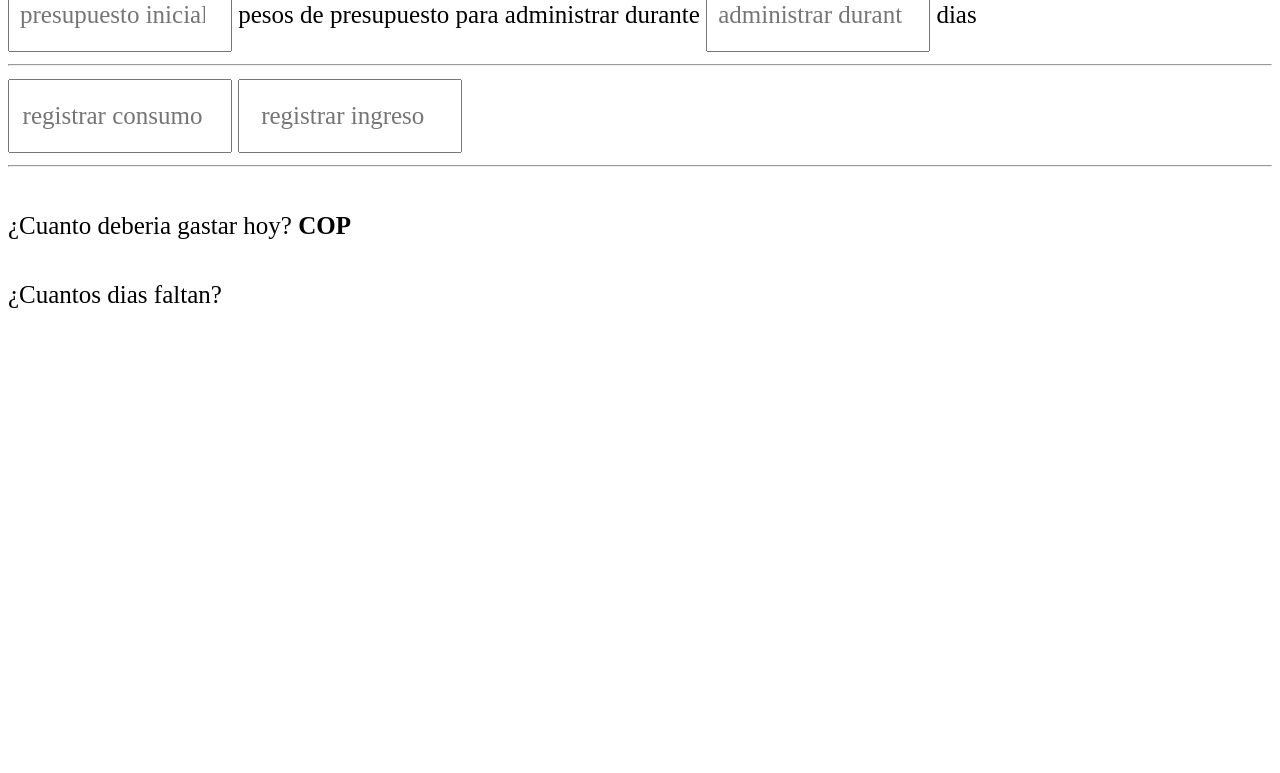
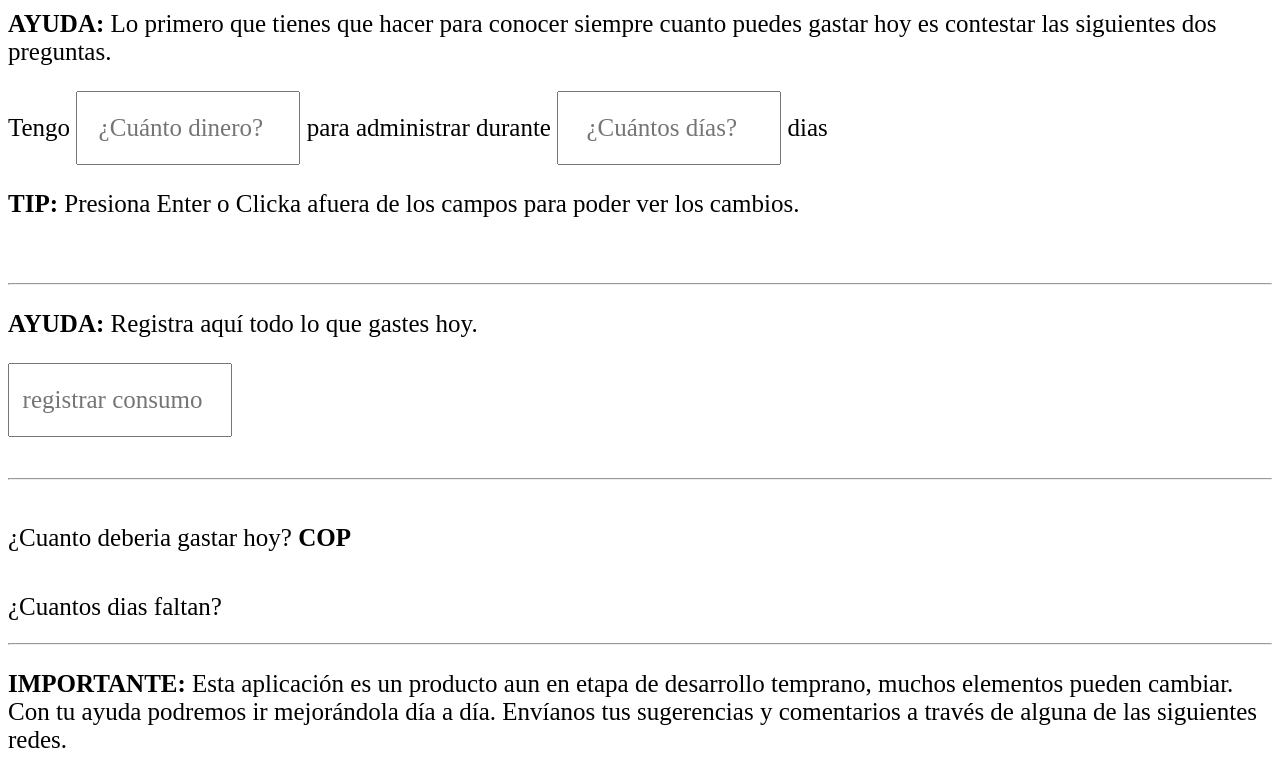
Before and after one commit to romualdo97/presupuesto-diario, a plain HTML site: page index.html in a window 1280 px wide. Shown: the part 84-857 px from the top of the page. Before the commit the page ends 800 px from the top, so only its background shows below. Drawn offline with Linux system fonts and the light colour scheme.

Commit message:
Optimizada la interfaz de usuario
Se intento hacer mas facil la interfaz de usuario, se agregaron ayudas de uso para la app

```diff
--- a/index.html
+++ b/index.html
@@ -7,20 +7,32 @@
 	</head>
 	<body>
 
-		<h1>Contable app by Romualdo</h1>
+		<h1><span  style="font-size: 34pt">¿Cuánto puedes gastar hoy?</span> By <a href="http://www.gamebite10.com/" target="_blank">Gamebite10</a></h1>
 		<div>
-			<input id="fondos" class="bigInput" type="number" placeholder="presupuesto inicial" onchange="setfondos(this.value);">
-			 pesos de presupuesto para administrar durante
-			<input id="numDias" class="bigInput" type="number" placeholder="administrar durante..." onchange="setNumeroDiasPorAdministrar(this.value);">
+			<p>
+				<b>AYUDA:</b> Lo primero que tienes que hacer para conocer siempre cuanto puedes gastar hoy es contestar las siguientes dos preguntas.
+			</p>
+			Tengo
+			<input id="fondos" class="bigInput" type="number" placeholder="¿Cuánto dinero?" onchange="setfondos(this.value);">
+
+			 para administrar durante
+			<input id="numDias" class="bigInput" type="number" placeholder="¿Cuántos días?" onchange="setNumeroDiasPorAdministrar(this.value);">
 			 dias
+
+			<p>
+				<b>TIP:</b> Presiona Enter o Clicka afuera de los campos para poder ver los cambios.
+			</p><br>
 		</div>
 		<hr>
 		<div>
+			<p>
+				<b>AYUDA:</b> Registra aquí todo lo que gastes hoy.
+			</p>
 			<input class="bigInput" type="number" placeholder="registrar consumo" onchange="registrarConsumo(this.value);">
-
+			<!--
 			<input class="bigInput" type="number" placeholder="registrar ingreso"
-			onchange="registrarIngreso(this.value);">
-		</div>
+			onchange="registrarIngreso(this.value);">-->
+		</div><br>
 		<hr>
 		<div>
 			¿Cuanto deberia gastar hoy? <b><span class="bigText" id="cuantoGastar"></span>COP</b>
@@ -28,6 +40,10 @@
 		<div>
 			¿Cuantos dias faltan? <b><span class="bigText" id="cuantosDias"></span></b>
 		</div>
+		<hr>
+		<p><b>IMPORTANTE:</b> Esta aplicación es un producto aun en etapa de desarrollo temprano, muchos elementos pueden cambiar. Con tu ayuda podremos ir mejorándola día a día. Envíanos tus sugerencias y comentarios a través de alguna de las siguientes redes.</p>
+		<a href="https://www.facebook.com/gamebite10/" target="_blank"><img src="https://www.facebookbrand.com/img/fb-art.jpg"></a>
+		<a href="https://twitter.com/gamebite10" target="_blank"><img src="http://www.gmkfreelogos.com/logos/T/img/twitter-logo.gif"></a>
 		<script type="text/javascript" src="scripts/main.js"></script>
 	</body>
 </html>
```
